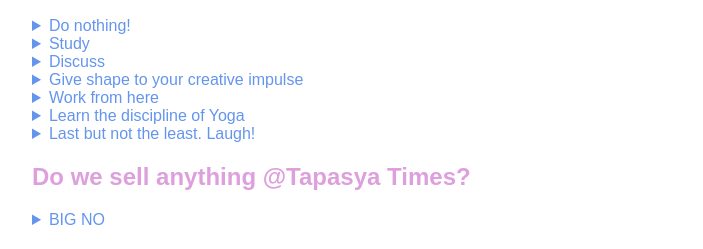
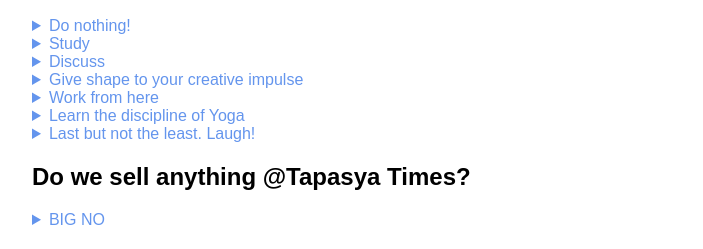
Before and after one commit to PythonYogi/my-first-static-web-app, a website: page src/index.html in a window 1280 px wide. Shown: the part 611-860 px from the top of the page, without its empty margins (288-991 px from the left). Drawn offline with Linux system fonts and the light colour scheme.

Commit message:
Update index.html

```diff
--- a/src/index.html
+++ b/src/index.html
@@ -41,7 +41,7 @@
       <summary style="color: cornflowerblue;">Last but not the least. Laugh!</summary>
       <p>Come here and laugh through our joke books &#129315;</p>
     </details>
-    <h2 style="color:plum">Do we sell anything @Tapasya Times?</h2>
+    <h2>Do we sell anything @Tapasya Times?</h2>
     <details>
       <summary style="color: cornflowerblue;">BIG NO</summary>
       <p >We don't sell anything here. We only charge you for your stay here on an hourly basis. <br>
```
